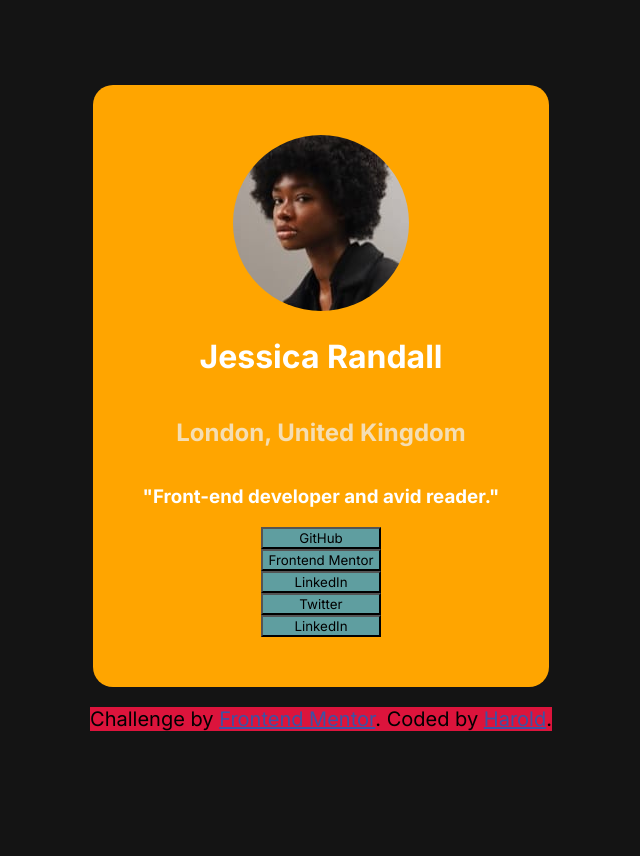
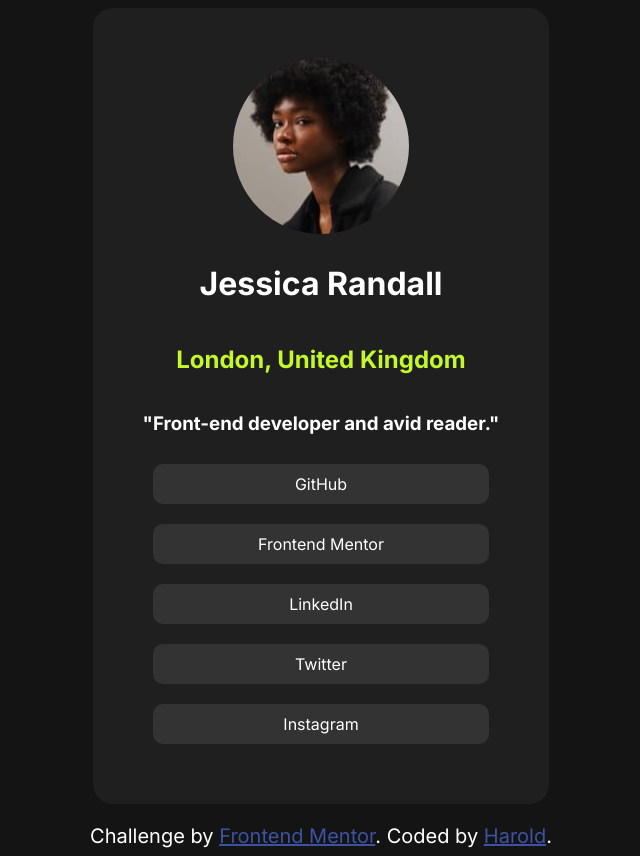
Before and after one commit to Harold-FN-2187/social-links-profile, a plain HTML site: page docs/index.html in a window 1280 px wide. Shown: the whole page, without its empty margins (319-959 px from the left). Before the commit the page ends 816 px from the top, so only its background shows below. Drawn offline with Linux system fonts and the light colour scheme.

Commit message:
Extra additions made

```diff
--- a/docs/index.html
+++ b/docs/index.html
@@ -35,11 +35,13 @@
         <h2>London, United Kingdom</h2>
         <h3>"Front-end developer and avid reader."</h3>
         <div class="links">
-          <button type="button" target="blank">GitHub</button>
-          <button type="button" target="blank">Frontend Mentor</button>
-          <button type="button" target="blank">LinkedIn</button>
-          <button type="button" target="blank">Twitter</button>
-          <button type="button" target="blank">LinkedIn</button>
+          <div class="clickable">GitHub</div>
+          <div class="clickable">Frontend Mentor</div>
+          <div class="clickable">LinkedIn</div>
+          <div class="clickable">Twitter</div>
+          <div class="clickable">Instagram</div>
+
+          <!-- GitHub Frontend Mentor LinkedIn Twitter Instagram -->
         </div>
       </div>
     </main>
--- a/docs/styles.css
+++ b/docs/styles.css
@@ -4,7 +4,7 @@
     --white: hsl(0, 0%, 100%);
     --grey-700 :hsl(0, 0%, 20%) ;
     --grey-800: hsl(0, 0%, 12%);
-    --grey-900: hsl(0, 0%, 8%);
+    --grey-900: hsl(0 0% 8%);
 
  }
 
@@ -27,13 +27,12 @@
  }
 
 .content {
-   background-color:orange;
+   background-color:var(--grey-800);
    border-radius: 20px;
    display: flex;
    flex-direction: column;
    align-items: center;
    padding: 50px;
-   /* margin-block-end: 20px; */
    justify-content: center;
 }
 
@@ -47,11 +46,12 @@ img
 h1
 {
    color: white;
+   padding-top: 4px;
 }
 
 h2
 {
-   color: wheat;
+   color:var(--green)
 }
 
 h3
@@ -64,21 +64,32 @@ h3
    display: flex;
    flex-direction: column;
    flex-grow: inherit;
+   /* background-color: red; */
+   width: 100%;
+
 
    /* Add Space between elements */
 
 }
 
-.links button
+.links .clickable
    {
-      background-color: cadetblue;
+      background-color: var(--grey-700);
+      color:white;
+      border-radius: 10px;
+      margin: 10px;
+      padding:10px;
+      text-align: center;
+      flex:1;
+      /* width: 100%; */
 
    }
 
  .attribution {
         font-size: 20px;
         text-align: center;
-        background-color: crimson;
+        color: var(--white);
+        text-decoration: none;
       }
 
       .attribution a {
```
